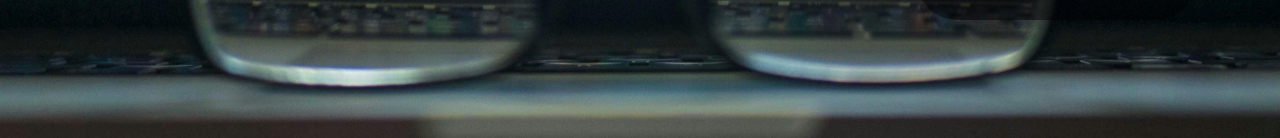
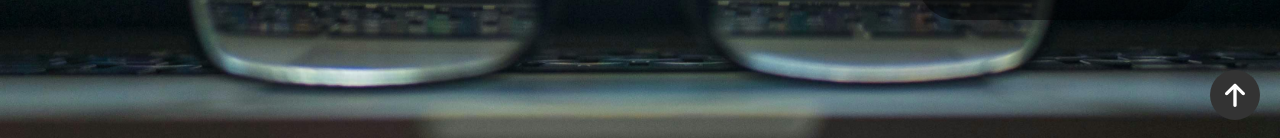
Before and after one commit to clemencebric/hegeoma, a React (Create React App) app: page / in a window 1280 px wide. Shown: the part 660-798 px from the top of the page. Built offline with nearby package versions, Linux system fonts and the light colour scheme.

Commit message:
feat(controller): ajout bouton backtotop

```diff
--- a/src/component/header/header.css
+++ b/src/component/header/header.css
@@ -166,3 +166,12 @@
         padding-top: 30px;
     }
 }
+@media (max-height: 400px) { /* quand sur telephone et en format paysage, la navbar n'est plus tjr en haut*/
+    .header {
+        position:relative;
+        height: 30px;
+    }
+    .logo {
+        width: 170px;
+    }
+}
--- /dev/null
+++ b/src/component/home/Backtotop/backtotop.css
@@ -0,0 +1,16 @@
+.boutonbacktotop {
+    position: fixed;
+    bottom: 20px;
+    right: 20px;
+    background-color: #333;
+    color: #fff;
+    border: none;
+    border-radius: 50%;
+    width: 50px;
+    height: 50px;
+    cursor: pointer;
+  }
+
+  .boutonbacktotop:hover {
+    background-color: #555;
+  }
--- /dev/null
+++ b/src/component/home/Backtotop/index.js
@@ -0,0 +1,20 @@
+import React from 'react';
+import './backtotop.css';
+import { FontAwesomeIcon } from "@fortawesome/react-fontawesome";
+import { faArrowUp } from "@fortawesome/free-solid-svg-icons";
+
+
+const BackToTop = () => {
+  const handleClick = () => {
+    window.scrollTo({
+      top: 0,
+      behavior: 'smooth',
+    });
+  };
+
+  return (
+    <button className= "boutonbacktotop" onClick={handleClick}><FontAwesomeIcon icon={faArrowUp} style={{ color: "#ffffff" }} size="2x" /></button>
+  );
+};
+
+export default BackToTop;
--- a/src/component/home/blog/blog.css
+++ b/src/component/home/blog/blog.css
@@ -6,7 +6,6 @@
     gap: 20px;
     padding: 20px;
 }
-
 .carddd {
     padding: 20px;
     width: 40vw;
@@ -27,7 +26,6 @@
         height: 500px;
     }
 }
-
 .image {
 
     height: 40%;
@@ -112,28 +110,28 @@
     background-color: white;
     background-size: cover;
 }
-@media (max-width: 600px) {
+
+@media (max-width: 600px) or (max-height: 700px){
     .page3{
         height: 150vh; /*taille de la page, donc 2 articles à 60 vh*/
     }
-
 }
 @media (min-width: 600px) and (max-width: 740px){
     .page3{
         height: 150vh; /*taille de la page, donc 2 articles à 60 vh*/
     }
+}
 
-}
 /*--------contenu mini article--------------*/
 .containerminiarticle{
     /*background-color: rgb(255, 255, 255);*/
-
     height: 100vh;
     width: 100%;
     display: flex;
     justify-content: center;
     align-items: center;
     background-size: cover;
+    flex-direction: column;
 }
 .miniarticles {
     width: 80%;
@@ -216,3 +214,33 @@
         height: 100px;
     }
 }
+
+/*----telephone format paysage-----*/
+
+@media  (max-height: 700px){
+    .page2{
+        height: 150vh;
+    }
+    .containerminiarticle {
+        height: 170vh;
+    }
+    .page3{
+        height: 150vh; /*taille de la page, donc 2 articles à 60 vh*/
+    }
+    .carddd {
+        height: 100vh;
+    }
+    .titrecardblog {
+        font-size: 25px;
+    }
+    .contentblog {
+        height: 100px;
+        font-size: 13px;
+    }
+    .typewriter {
+        font-size: 70px;
+    }
+    .partie3 {
+        display: none;
+    }
+}
--- a/src/component/home/blog/blogcard.js
+++ b/src/component/home/blog/blogcard.js
@@ -7,7 +7,7 @@ const Card = ({ background, title, content }) => (
             style={{ backgroundImage: `url(${background})` }}
         ></div>
         <div className='titrecardblog'> {title}</div>
-        <div className='descriptionblog'><p>{content}</p></div>
+        <div className='descriptionblog'><p className='contentblog'>{content}</p></div>
     </div>
 );
 
--- a/src/component/home/home.css
+++ b/src/component/home/home.css
@@ -125,6 +125,7 @@ body, html {
     align-items: center;
     justify-content: center;
     background-size: cover;
+    flex-direction: column;
 }
 
 .page2tel {
--- a/src/component/home/index.js
+++ b/src/component/home/index.js
@@ -5,6 +5,7 @@ import CardSlider from './slider/slider.js';
 import Card from './slider/card.js';
 import ServiceList from './tableau/tableau.js';
 import Blog from './blog/blog.js';
+import BackToTop from './Backtotop/index.js';
 import DivAnimee from './divAnimee/divAnimee.js';
 import { FontAwesomeIcon } from "@fortawesome/react-fontawesome";
 import { faChevronDown, faGear, faPhone, faGraduationCap, faShip, faRecycle, faPen, faCheck } from "@fortawesome/free-solid-svg-icons";
@@ -160,7 +161,9 @@ const Home = () => {
                             )}
                         </div>
                     ))}
+
                 </div>
+                <BackToTop />
             </div>
         </div>
     );
```
